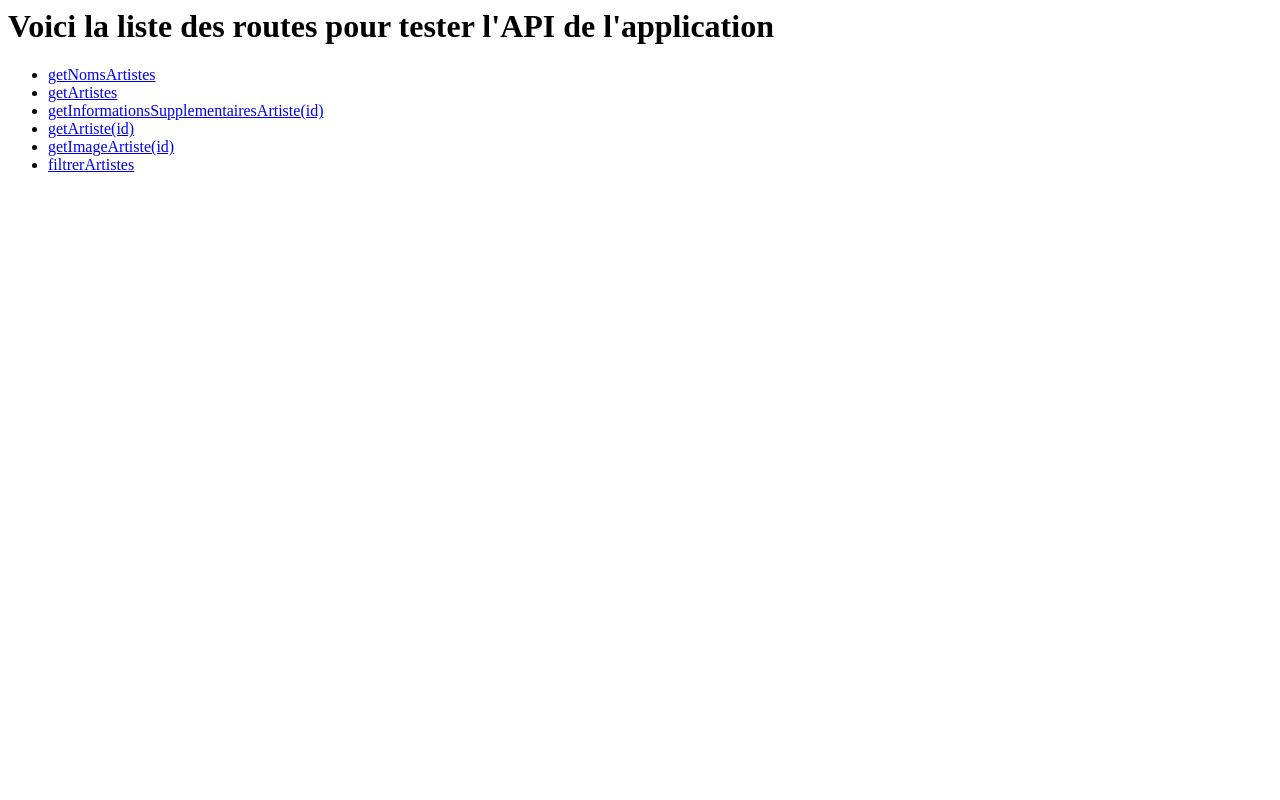
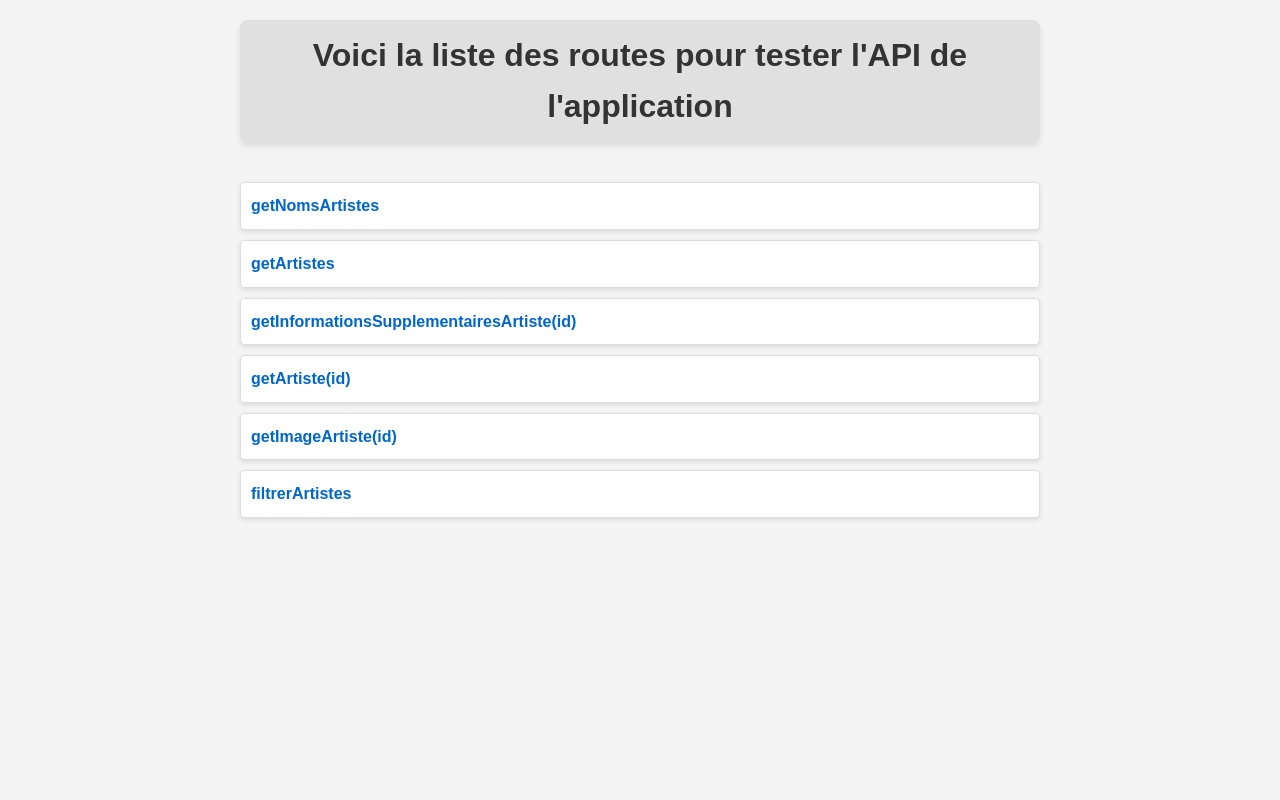
Before and after one commit to sebgrtd/sae-fest-iuto, a Flask app: page / in a window 1280 px wide. Run offline with Flask 3, Linux system fonts and the light colour scheme.

Commit message:
la page API.html est jolie maintenant

```diff
--- /dev/null
+++ b/Code/appli/static/API.css
@@ -0,0 +1,60 @@
+* {
+    margin: 0;
+    padding: 0;
+}
+
+body {
+    font-family: 'Arial', sans-serif;
+    background-color: #f4f4f4;
+    color: #333;
+    line-height: 1.6;
+    padding: 20px;
+    max-width: 800px;
+    margin: auto;
+}
+
+h1 {
+    color: #333;
+    text-align: center;
+}
+
+ul {
+    list-style: none;
+    padding: 0;
+}
+
+ul li {
+    background-color: #fff;
+    border: 1px solid #ddd;
+    margin-bottom: 10px;
+    padding: 10px;
+    border-radius: 4px;
+    box-shadow: 0px 2px 5px rgba(0,0,0,0.1);
+}
+
+ul li a {
+    text-decoration: none;
+    color: #0066cc;
+    font-weight: bold;
+    display: block;
+}
+
+ul li a:hover {
+    background-color: #f8f8f8;
+}
+
+.titre {
+    color: #4c4848;
+    text-align: center;
+    margin-bottom: 40px;
+    background-color: #e0e0e0;
+    padding: 10px;
+    border-radius: 8px;
+    box-shadow: 0 4px 6px rgba(0,0,0,0.1);
+}
+
+@media (max-width: 768px) {
+    h1 {
+        font-size: 24px;
+    }
+}
--- a/Code/appli/templates/API.html
+++ b/Code/appli/templates/API.html
@@ -1,5 +1,10 @@
+{% block styles %}
+    <link rel="stylesheet" href="{{ url_for("static", filename="API.css") }}">
+{% endblock %}
 {% block content %}
-<h1> Voici la liste des routes pour tester l'API de l'application </h1>
+<div class="titre">
+    <h1> Voici la liste des routes pour tester l'API de l'application </h1>
+</div>
 <ul>
     <li> <a href="{{ url_for('getNomsArtistes') }}"> getNomsArtistes </a> </li>
     <li> <a href="{{ url_for('getArtistes') }}"> getArtistes </a> </li>
```
